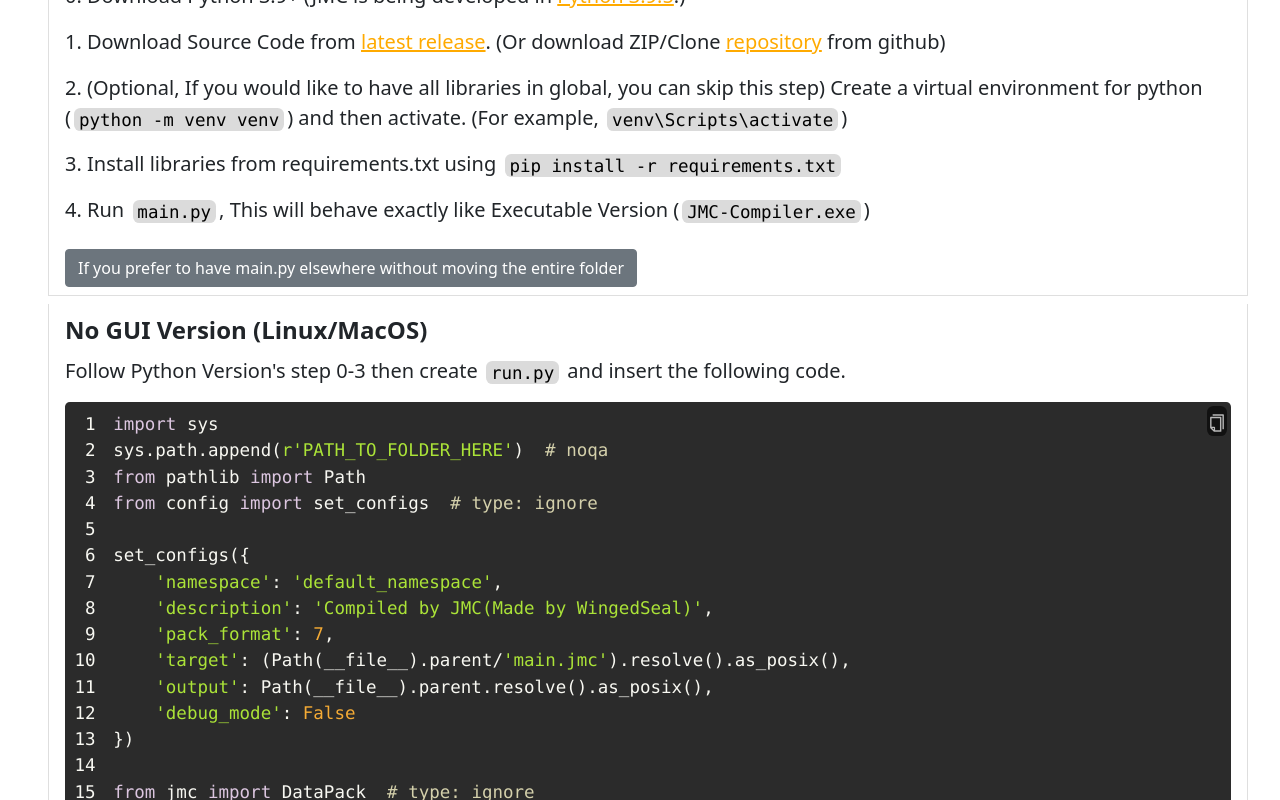
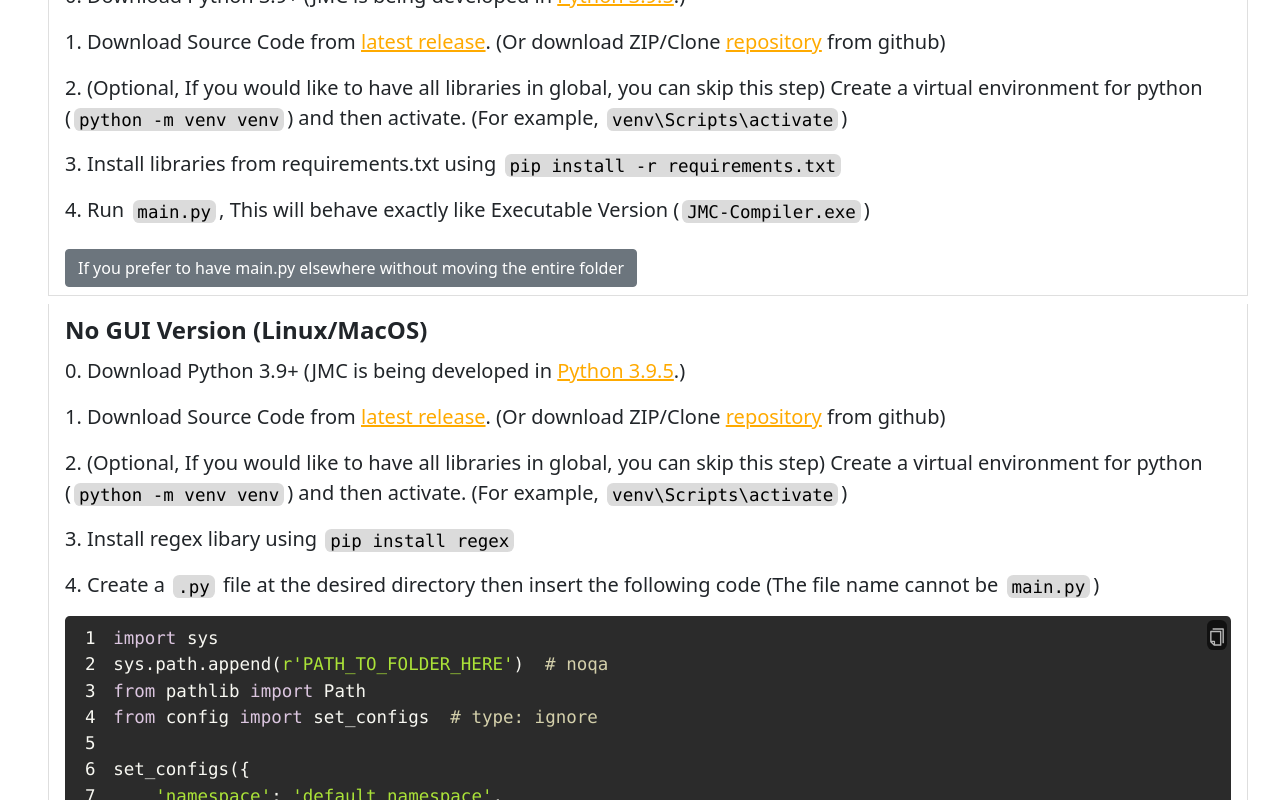
Before and after one commit to WingedSeal/docs.jmc, a React (Create React App) app: page /#/getting-started in a window 1280 px wide. Shown: the part 495-1295 px from the top of the page. Built offline with nearby package versions, Linux system fonts and the light colour scheme; the HTML template or start-up script is replaced by a standard one.

Commit message:
add linux sup

```diff
--- a/src/pages/GettingStarted.js
+++ b/src/pages/GettingStarted.js
@@ -61,7 +61,11 @@ main.main()`} language='python' />
                         <div className="d-flex align-items-baseline flex-wrap-reverse justify-content-center justify-content-sm-between">
                             <div className="fw-bold mb-2 me-1 fs-4">No GUI Version (Linux/MacOS)</div>
                         </div>
-                        <p>Follow Python Version's step 0-3 then create <code className="code">run.py</code> and insert the following code.</p>
+                        <p>0. Download Python 3.9+ (JMC is being developed in <a href='https://www.python.org/downloads/release/python-395/' target="_blank" rel="noopener noreferrer">Python 3.9.5</a>.)</p>
+                        <p>1. Download Source Code from <a href="https://github.com/WingedSeal/jmc/releases/latest" target="_blank" rel="noopener noreferrer">latest release</a>. (Or download ZIP/Clone <a href="https://github.com/WingedSeal/jmc" target="_blank" rel="noopener noreferrer">repository</a> from github)</p>
+                        <p>2. (Optional, If you would like to have all libraries in global, you can skip this step) Create a virtual environment for python (<code className='code'>python -m venv venv</code>) and then activate. (For example, <code className='code'>venv\Scripts\activate</code>)</p>
+                        <p>3. Install regex libary using <code className='code'>pip install regex</code></p>
+                        <p>4. Create a <code className='code'>.py</code> file at the desired directory then insert the following code (The file name cannot be <code className='code'>main.py</code>)</p>
                         <CodeBlock code={`import sys
 sys.path.append(r'PATH_TO_FOLDER_HERE')  # noqa
 from pathlib import Path
```
